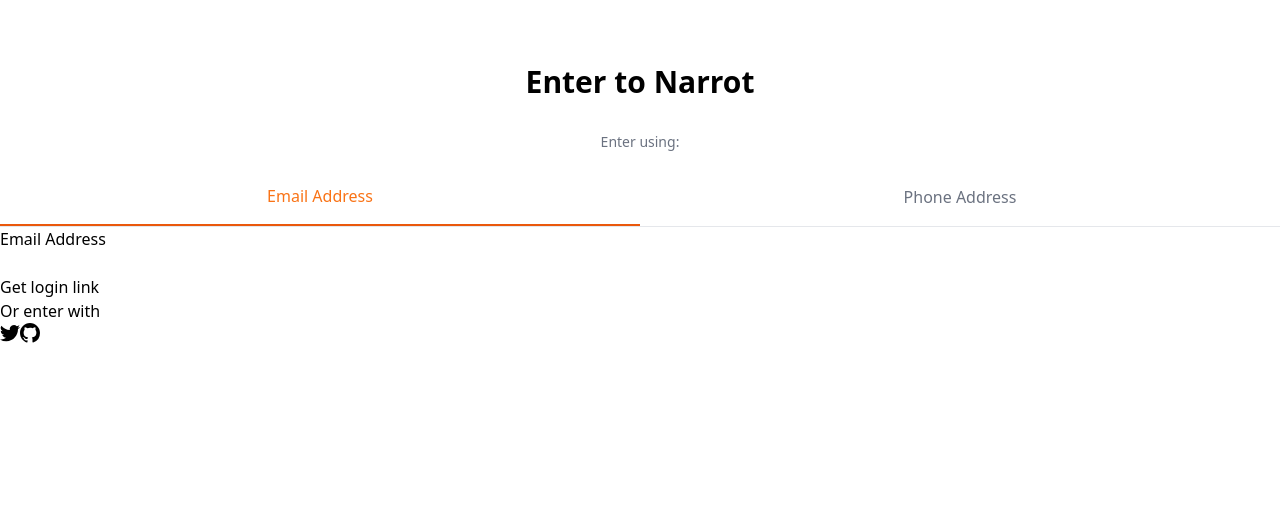
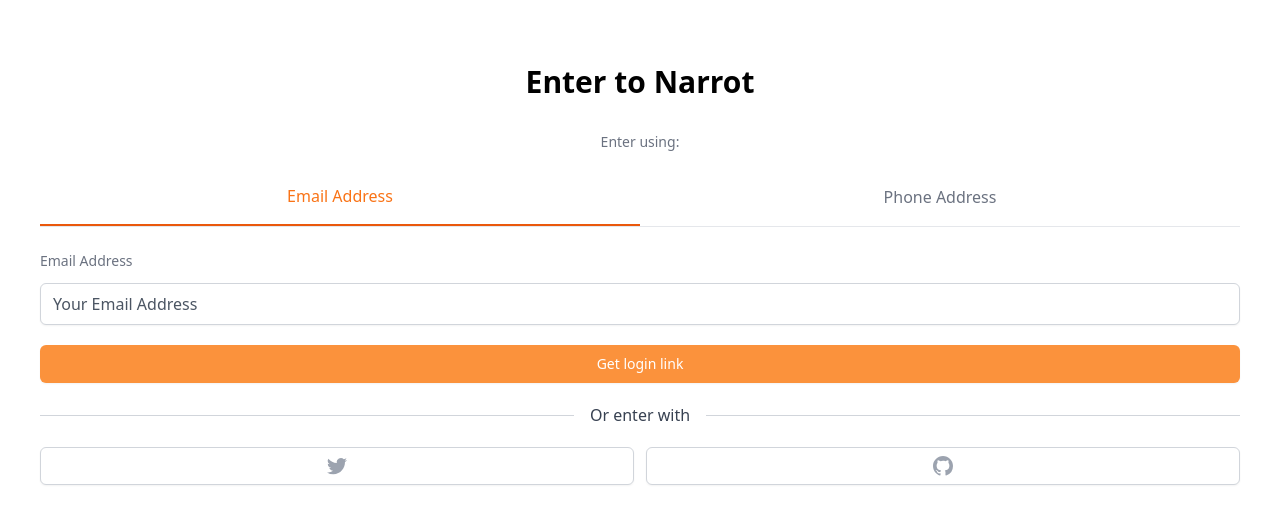
Before and after one commit to cattynip/narrot-market, a Next.js app: page /enter in a window 1280 px wide. Shown: the top 524 px of the page. Built offline with nearby package versions, Linux system fonts and the light colour scheme.

Commit message:
5.2 Auth part Two

```diff
--- a/package.json
+++ b/package.json
@@ -12,6 +12,7 @@
     "format": "yarn tsc --noEmit && yarn eslint . && yarn prettier --write ."
   },
   "dependencies": {
+    "@tailwindcss/forms": "^0.5.2",
     "next": "12.2.5",
     "react": "18.2.0",
     "react-dom": "18.2.0"
--- a/pages/enter.tsx
+++ b/pages/enter.tsx
@@ -11,7 +11,7 @@ const Enter: NextPage = () => {
   const onPhoneClick = () => setMethod('phone');
 
   return (
-    <div className="mt-16">
+    <div className="mt-16 px-10">
       <h3 className="text-3xl font-bold text-center">Enter to Narrot</h3>
       <div className="mt-8">
         <div className="flex flex-col items-center">
@@ -41,34 +41,50 @@ const Enter: NextPage = () => {
             </button>
           </div>
         </div>
-        <form>
-          <label>
+        <form className="flex flex-col mt-6">
+          <label className="text-sm font-medium text-gray-500">
             {method === 'email' ? 'Email Address' : null}
             {method === 'phone' ? 'Phone Number' : null}
           </label>
-          <div>
-            {method === 'email' ? <input type="email" required /> : null}
+          <div className="mt-3">
+            {method === 'email' ? (
+              <input
+                type="email"
+                className="transition-colors placeholder:transition placeholder:focus:text-transparent appearance-none w-full px-3 py-2 border border-gray-300 rounded-md shadow-sm placeholder:text-gray-600 focus:outline-none focus:ring-orange-500 focus:border-orange-500"
+                placeholder="Your Email Address"
+                required
+              />
+            ) : null}
             {method === 'phone' ? (
-              <div>
-                <span>+1</span>
-                <input type="number" required />
+              <div className="flex rounded-md shadow-md">
+                <span className="flex items-center justify-center px-4  rounded-l-md border-r-2">
+                  +1
+                </span>
+                <input
+                  type="number"
+                  className="transition border-none placeholder:transition placeholder:focus:text-transparent w-full focus:ring-2 focus:ring-offset-2 focus:ring-orange-500 focus:outline-none rounded-r-md"
+                  placeholder="Your Phone Address"
+                  required
+                />
               </div>
             ) : null}
           </div>
-          <button>
+          <button className="bg-orange-400 transition-colors hover:bg-orange-600 focus:bg-orange-600 text-white py-2 px-4 border border-transparent rounded-md mt-5 shadow-sm text-sm font-medium focus:ring-2 focus:ring-offset-2 focus:ring-orange-500 focus:outline-none">
             {method === 'email' ? 'Get login link' : null}
             {method === 'phone' ? 'Get one-time password' : null}
           </button>
         </form>
-        <div>
-          <div>
-            <div />
-            <div>
-              <span>Or enter with</span>
+        <div className="mt-8">
+          <div className="relative">
+            <div className="absolute w-full border-t border-gray-300" />
+            <div className="relative -top-3 text-center">
+              <span className=" bg-white px-4 text-gray-700">
+                Or enter with
+              </span>
             </div>
           </div>
-          <div>
-            <button>
+          <div className="grid grid-cols-2 gap-3 mt-2">
+            <button className="flex justify-center items-center py-2 px-4 border border-gray-300 rounded-md shadow-sm bg-white font-medium text-gray-400 hover:bg-gray-50">
               <svg
                 className="w-5 h-5"
                 aria-hidden="true"
@@ -78,7 +94,7 @@ const Enter: NextPage = () => {
                 <path d="M6.29 18.251c7.547 0 11.675-6.253 11.675-11.675 0-.178 0-.355-.012-.53A8.348 8.348 0 0020 3.92a8.19 8.19 0 01-2.357.646 4.118 4.118 0 001.804-2.27 8.224 8.224 0 01-2.605.996 4.107 4.107 0 00-6.993 3.743 11.65 11.65 0 01-8.457-4.287 4.106 4.106 0 001.27 5.477A4.073 4.073 0 01.8 7.713v.052a4.105 4.105 0 003.292 4.022 4.095 4.095 0 01-1.853.07 4.108 4.108 0 003.834 2.85A8.233 8.233 0 010 16.407a11.616 11.616 0 006.29 1.84" />
               </svg>
             </button>
-            <button>
+            <button className="flex justify-center items-center py-2 px-4 border border-gray-300 rounded-md shadow-sm bg-white font-medium text-gray-400 hover:bg-gray-50">
               <svg
                 className="w-5 h-5"
                 aria-hidden="true"
--- a/tailwind.config.js
+++ b/tailwind.config.js
@@ -3,7 +3,7 @@ const options = {
   theme: {
     extend: {}
   },
-  plugins: []
+  plugins: [require('@tailwindcss/forms')]
 };
 
 /** @type {import('tailwindcss').Config} */
```
Also changed, not shown: 1 other file (tests, documents, lock files or other folders).
